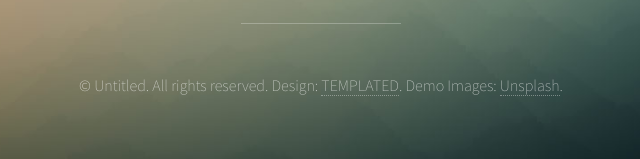
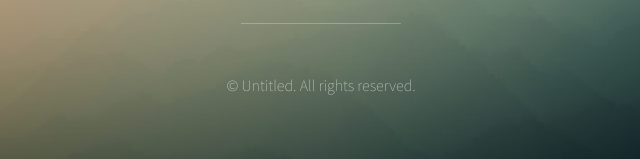
Before and after one commit to xliu-522/xinruwebspace, a plain HTML site: page index.html in a window 1280 px wide. Shown: the part 1626-1785 px from the top of the page, 319-959 px from the left. Drawn offline with Linux system fonts and the light colour scheme.

Commit message:
Update index.html

```diff
--- a/index.html
+++ b/index.html
@@ -70,7 +70,7 @@
 
 				<!-- Footer -->
 					<footer id="footer">
-						<p>&copy; Untitled. All rights reserved. Design: <a href="http://templated.co">TEMPLATED</a>. Demo Images: <a href="http://unsplash.com">Unsplash</a>.</p>
+						<p>&copy; Untitled. All rights reserved.</p>
 					</footer>
 
 			</div>
```
